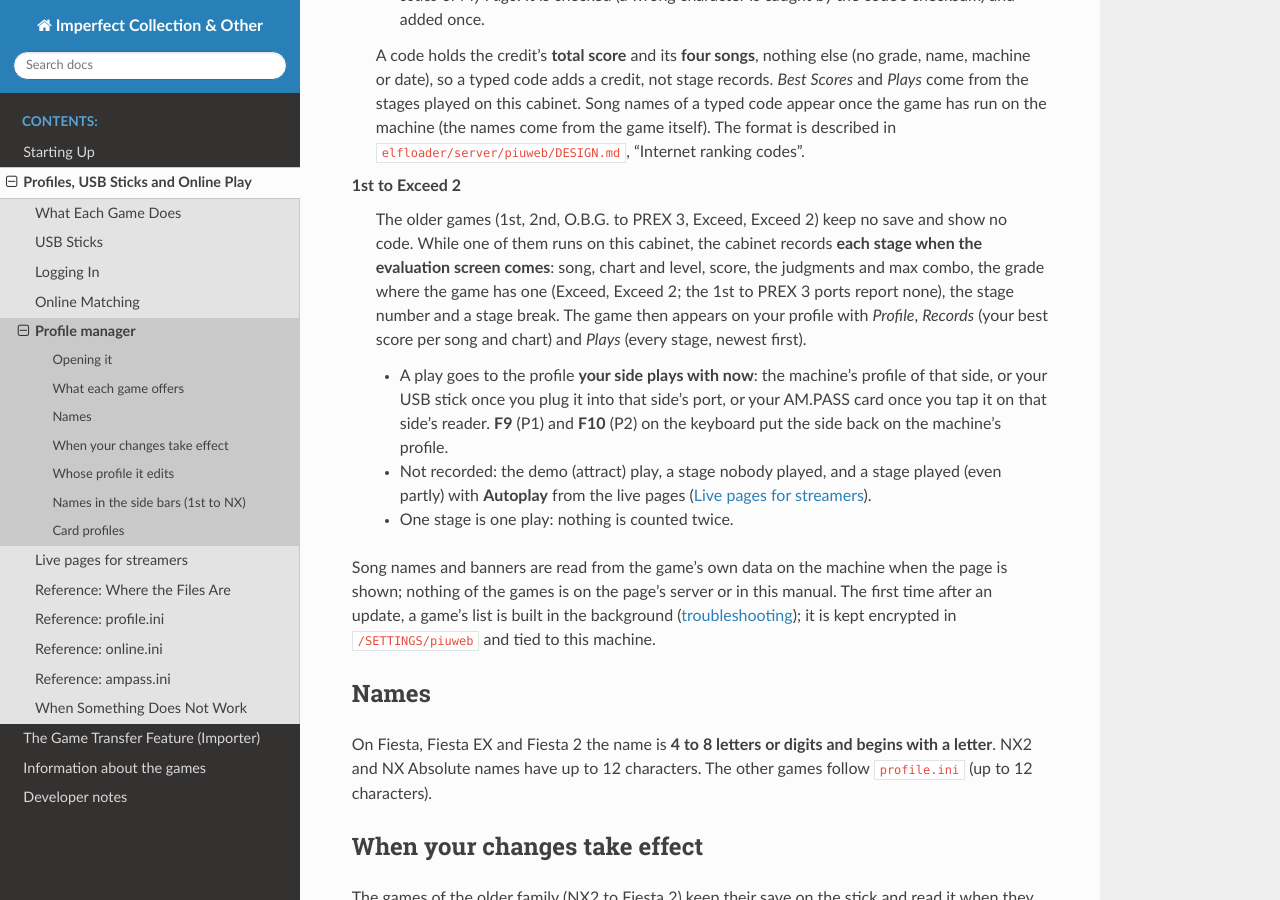
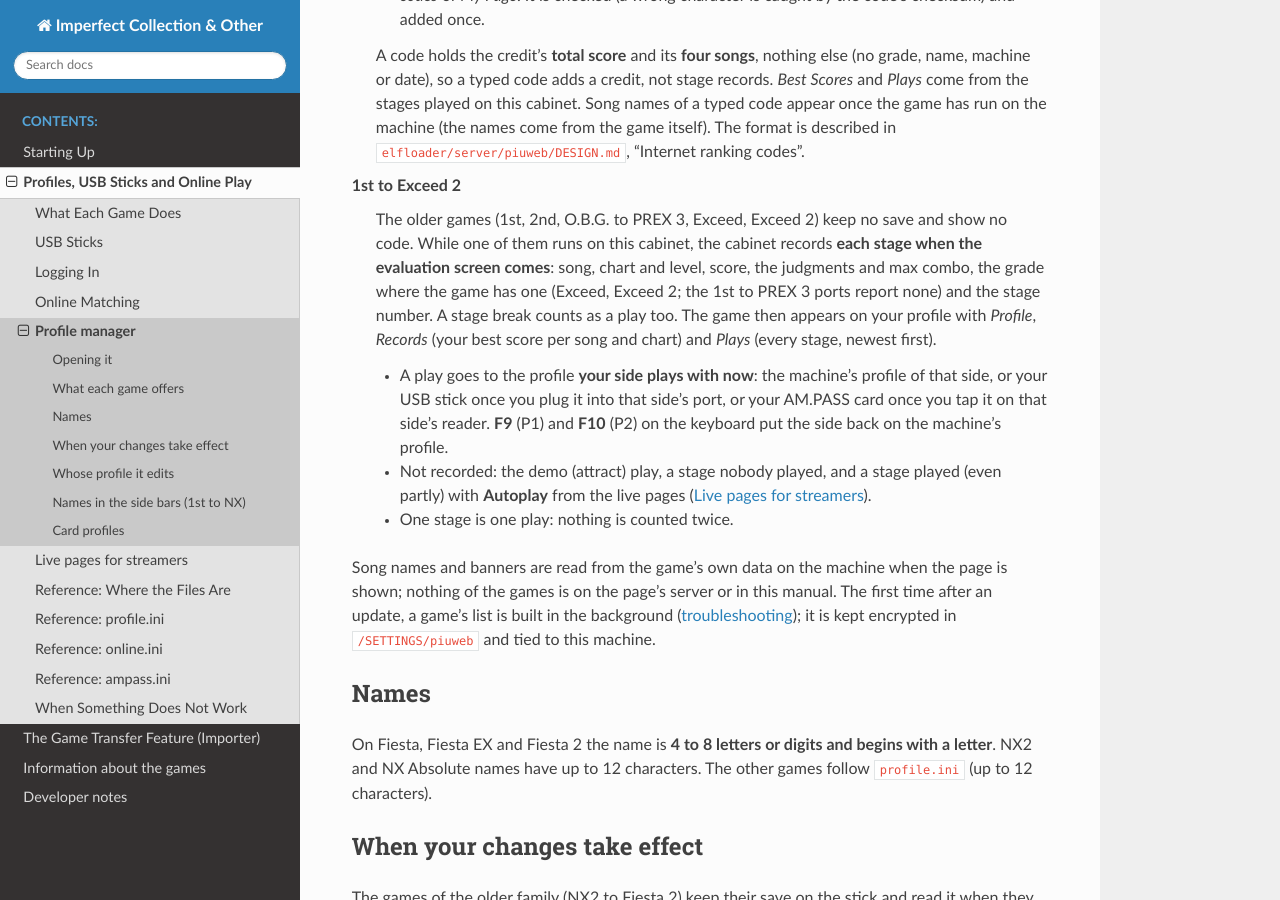
Before and after one commit to ckdur/imperfect-manual, a Sphinx documentation site: the page built from docs/online/profile_manager.rst, in a window 1280 px wide and 900 px high, scrolled down 3998 px. Built offline with Sphinx 7.4.7 and the Read the Docs theme 3.1.0, drawn with Linux system fonts in a browser that asks for light colours.

Commit message:
Profile manager: a stage break counts as a play (IMPER-86)
Co-Authored-By: Claude Opus 5.5 <noreply@anthropic.com>

```diff
--- a/docs/online/profile_manager.rst
+++ b/docs/online/profile_manager.rst
@@ -143,8 +143,8 @@ What each game offers
   save and show no code. While one of them runs on this cabinet, the cabinet
   records **each stage when the evaluation screen comes**: song, chart and
   level, score, the judgments and max combo, the grade where the game has
-  one (Exceed, Exceed 2; the 1st to PREX 3 ports report none), the stage
-  number and a stage break. The game then appears on your profile with
+  one (Exceed, Exceed 2; the 1st to PREX 3 ports report none) and the stage
+  number. A stage break counts as a play too. The game then appears on your profile with
   *Profile*, *Records* (your best score per song and chart) and *Plays*
   (every stage, newest first).
 
```
